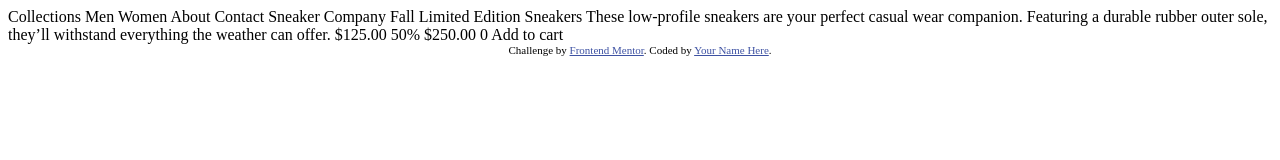
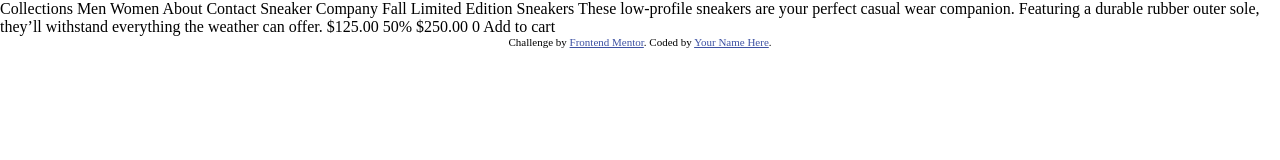
Before and after one commit to ChrisMulvanyGH/ecommerce_product_page, a plain HTML site: page index.html in a window 1280 px wide. Drawn offline with Linux system fonts and the light colour scheme.

Commit message:
Added sass formatting and linked /dist/style.min.css in index.html

```diff
--- a/index.html
+++ b/index.html
@@ -1,19 +1,17 @@
 <!DOCTYPE html>
 <html lang="en">
+
 <head>
   <meta charset="UTF-8">
-  <meta name="viewport" content="width=device-width, initial-scale=1.0"> <!-- displays site properly based on user's device -->
+  <meta name="viewport" content="width=device-width, initial-scale=1.0">
+  <!-- displays site properly based on user's device -->
 
   <link rel="icon" type="image/png" sizes="32x32" href="./images/favicon-32x32.png">
 
   <title>Frontend Mentor | E-commerce product page</title>
+  <link rel="stylesheet" href="./dist/css/styles.min.css">
 
-  <!-- Feel free to remove these styles or customise in your own stylesheet 👍 -->
-  <style>
-    .attribution { font-size: 11px; text-align: center; }
-    .attribution a { color: hsl(228, 45%, 44%); }
-  </style>
-</head>
+
 <body>
 
   Collections
@@ -41,4 +39,5 @@
     Coded by <a href="#">Your Name Here</a>.
   </div>
 </body>
+
 </html>
--- /dev/null
+++ b/styles.scss
@@ -0,0 +1,44 @@
+html {
+    box-sizing: border-box;
+    font-size: 16px;
+}
+
+*,
+*:before,
+*:after {
+    box-sizing: inherit;
+}
+
+body,
+h1,
+h2,
+h3,
+h4,
+h5,
+h6,
+p,
+ol,
+ul {
+    margin: 0;
+    padding: 0;
+    font-weight: normal;
+}
+
+ol,
+ul {
+    list-style: none;
+}
+
+img {
+    max-width: 100%;
+    height: auto;
+}
+
+.attribution {
+    font-size: 11px;
+    text-align: center;
+}
+
+.attribution a {
+    color: hsl(228, 45%, 44%);
+}
```
Also changed, not shown: dist/css/styles.css (added), dist/css/styles.min.css (added), 2 other files.
